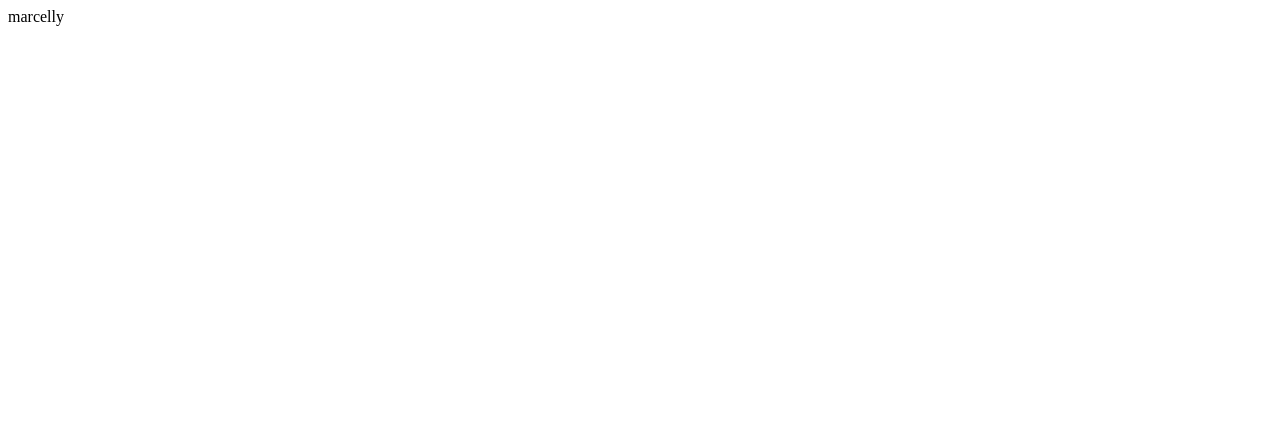
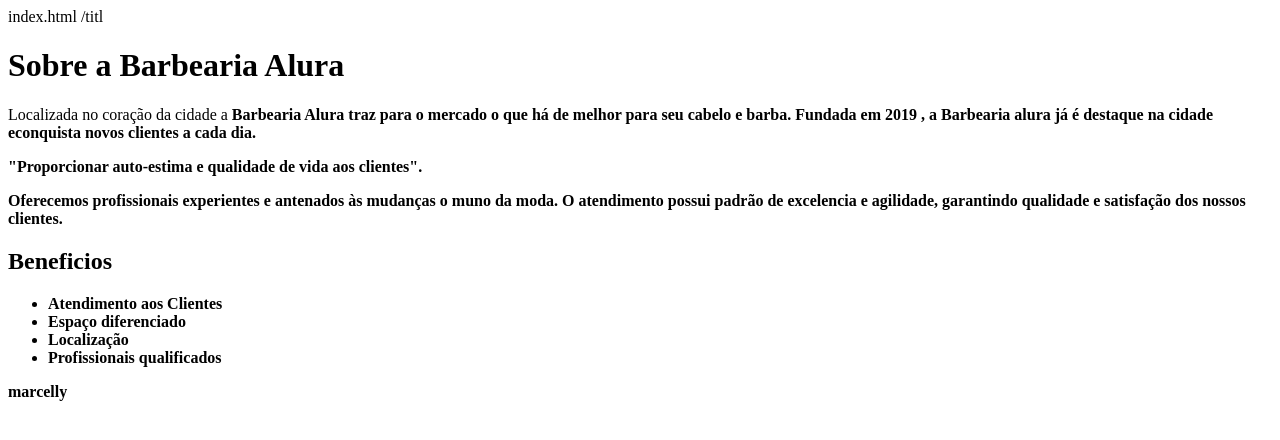
Before and after one commit to marcelly2023/barbearia, a plain HTML site: page index.html in a window 1280 px wide. Drawn offline with Linux system fonts and the light colour scheme.

Commit message:
marcelly

```diff
--- a/index.html
+++ b/index.html
@@ -1 +1,68 @@
+index.html
+<!DOCTYPE html>
+<html lang="pt-br">
+     <head>
+                   <meta charset="UTF-8">
+                   <title>Barbearia Alura</title>/titl
+                   <link rel="stylesheet" href="style.css">
+            </head>
+
+            <body>
+               <img id="banner" scr="banner.jpg">
+               <did class="principal">
+                       <h1>Sobre a Barbearia Alura</h1>
+
+                       <p>Localizada no coração da cidade a <strong> Barbearia Alura<strong/> traz para o mercado o
+que há de melhor para seu cabelo e barba. Fundada em 2019 , a Barbearia  alura já é destaque na cidade econquista
+novos clientes a cada dia.</p>
+
+                      <p id="missão"><em.Nossa missão é: <strong>"Proporcionar auto-estima e qualidade de vida
+aos clientes"</strong>.</em></p>
+
+                      <p>Oferecemos profissionais experientes e antenados às mudanças  o muno da moda. O
+atendimento possui padrão de excelencia e agilidade, garantindo qualidade e satisfação dos nossos clientes.</p>
+              </div>
+
+              <div class="beneficios">
+                      <h2>Beneficios</h2>
+
+                      <ul>
+
+                            <li class="itens">Atendimento aos Clientes</li>
+                            <li class="itens">Espaço diferenciado</li>
+                            <li clas="itens">Localização</li>
+                            <li class="itens">Profissionais qualificados</li>
+                     </ul>
+
+                     <img scr=""beneficios.jpg"class="imagembeneficios">
+             </div>
+      </body>
+</html>
+
+
+
+
+
+
+
+
+
+
+
+
+
+
+
+
+
+
+
+
+
+
+
+
+
+
+
 marcelly
```
